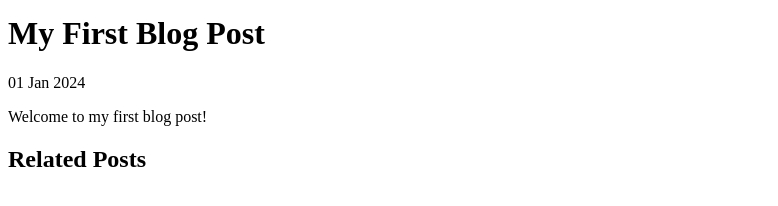
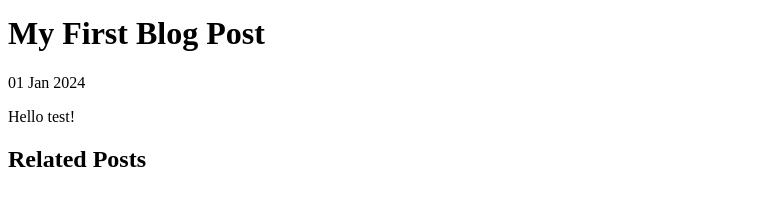
Before and after one commit to kylemassingill/kylemassingill.github.io, a Jekyll site: the page built from YYYY-MM-DD-title.md, in a window 1280 px wide. Shown: the part 172-378 px from the top of the page, without its empty margins (0-778 px from the left). Built offline with Jekyll 4.4.1, drawn with Linux system fonts in a browser that asks for light colours; Markdown is read by kramdown in place of the engine named in the settings.

Commit message:
Update YYYY-MM-DD-title.md

```diff
--- a/YYYY-MM-DD-title.md
+++ b/YYYY-MM-DD-title.md
@@ -3,4 +3,4 @@ layout: post
 title: "My First Blog Post"
 date: 2024-01-01
 ---
-Welcome to my first blog post!
+Hello test!
```
